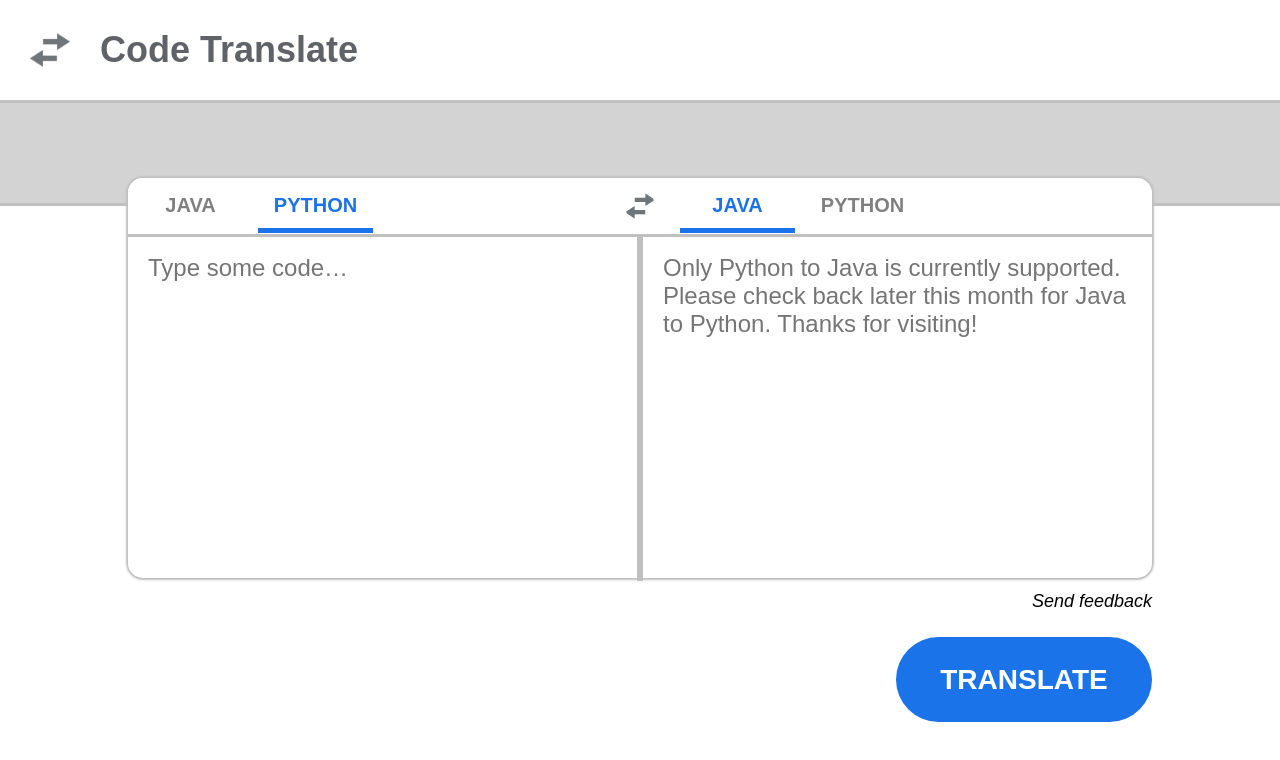
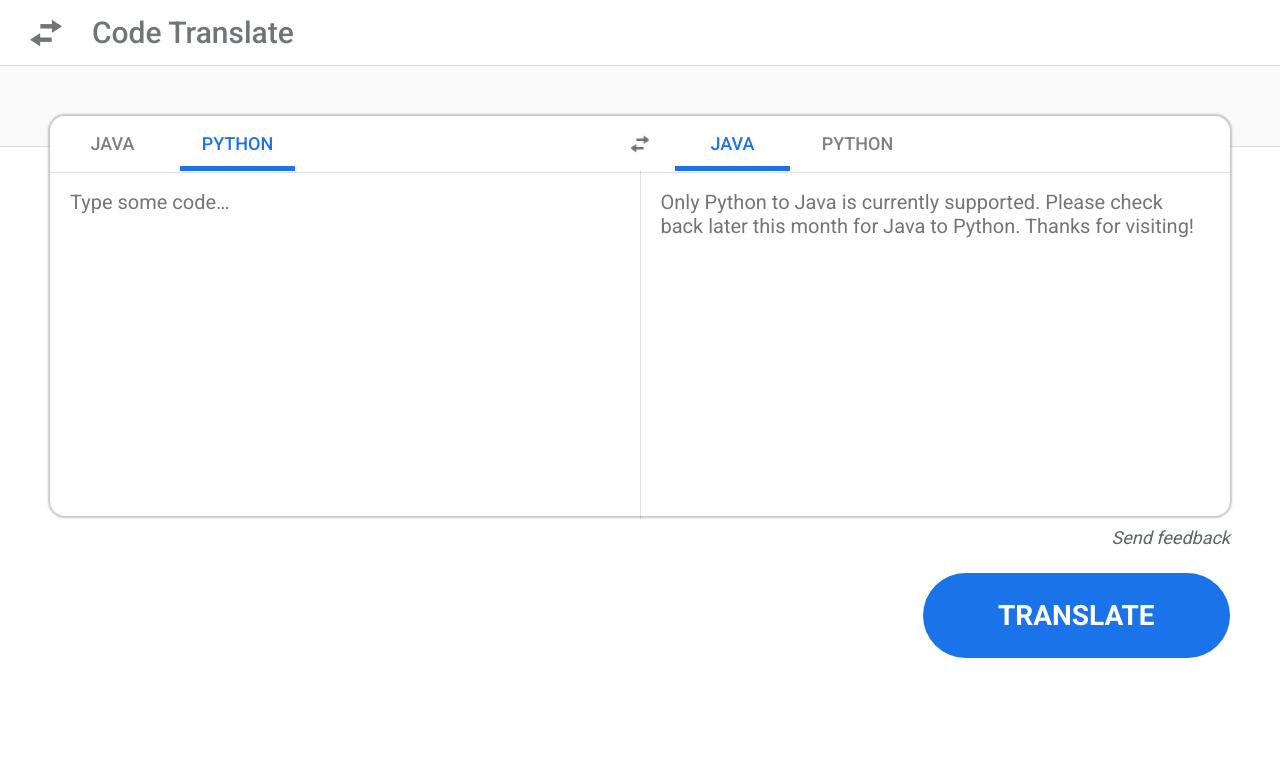
Before and after one commit to KevinH48264/code-translate, a React (Create React App) app: page / in a window 1280 px wide. Shown: the top 760 px of the page. Built offline with nearby package versions, Linux system fonts and the light colour scheme.

Commit message:
Added more styling for desktop

```diff
--- a/package.json
+++ b/package.json
@@ -17,6 +17,7 @@
     "react-simple-code-editor": "^0.11.0",
     "react-transition-group": "^4.4.2",
     "styled-components": "^5.3.0",
+    "typeface-roboto": "^1.1.13",
     "web-vitals": "^1.0.1"
   },
   "scripts": {
--- a/src/App.js
+++ b/src/App.js
@@ -2,6 +2,7 @@ import React, { useEffect } from 'react';
 import { PageView, initGA } from './libs/tracking';
 import Translate from './containers/Translate';
 import { BrowserRouter as Router } from 'react-router-dom'
+import 'typeface-roboto';
 
 const App = () => {
   useEffect(() => {
--- a/src/components/Feedback/styles.js
+++ b/src/components/Feedback/styles.js
@@ -75,13 +75,13 @@ export const FeedbackSubmitButton = styled.p`
 
 // Open Modal BUtton
 export const OpenFeedbackButtonContainer = styled.div`
-    margin-top: 375px;
     display: flex;
     justify-content: center;
+    margin: 370px 50px 0 50px;
 `
 
 export const OpenFeedbackButton = styled.div`
-    width: 80%;
+    width: 100%;
     display: flex;
     justify-content: flex-end;
     align-items: flex-start;
@@ -91,6 +91,7 @@ export const OpenFeedbackText = styled.p`
     cursor: pointer;
     font-weight: normal;
     font-style: italic;
+    color: #5F6368;
     font-size: 18px;
     margin: 0px;
     padding: 0px;
--- a/src/components/Navbar/index.js
+++ b/src/components/Navbar/index.js
@@ -7,7 +7,7 @@ const NavBar = () => (
     <NavbarContainer>
         <NavInner>
         <NavbarImage src={`${process.env.PUBLIC_URL}/translate.png`} alt="Translate Image" />
-        <p style={{ fontSize: '36px ', fontWeight: 'bold', fontFamily: 'sans-serif', color: '#5f6368' }}>Code Translate</p>
+        <p style={{ fontSize: '30px ', fontWeight: '500', color: '#70757A' }}>Code Translate</p>
         </NavInner>
     </NavbarContainer>
 )
--- a/src/components/Navbar/styles.js
+++ b/src/components/Navbar/styles.js
@@ -7,8 +7,9 @@ export const NavbarContainer = styled.div`
     width: 100%;
     justify-content: center;
     align-items: center;
-    height: 100px;
+    height: 65px;
     background-color: white;
+    font-family: Roboto, sans-serif;
 `
 
 export const NavInner = styled.div`
@@ -26,6 +27,6 @@ export const NavInner = styled.div`
 // `
 
 export const NavbarImage = styled.img`
-    height: 2.5rem;
+    height: 2rem;
     padding: 0px 30px 0px 30px;
 `
--- a/src/components/TranslateBox/index.js
+++ b/src/components/TranslateBox/index.js
@@ -20,7 +20,7 @@ const TranslateBox = ({ tFrom, setTFrom, tTo, setTTo, inputCode, setInputCode, o
     return (
         <TranslateBoxContainer>
             <TranslateBoxInner id="translateForm">
-                <TranslateBoxBar style={{ height: '65px', borderBottom: 'solid silver' }}>
+                <TranslateBoxBar style={{ height: '65px', borderBottom: '1px solid rgba(0, 0, 0, 0.12)' }}>
                     <TranslateBoxOptionBox>
                         <TranslateBoxOption type="button" selected={tFrom === "java"} id="java" onClick={e => setTFrom(e.target.id)} style={{ borderRadius: '15px 0px 0px 0px' }}>
                             <TranslateBoxLineHolder />
@@ -49,7 +49,7 @@ const TranslateBox = ({ tFrom, setTFrom, tTo, setTTo, inputCode, setInputCode, o
                 </TranslateBoxBar>
                 <TranslateBoxBar style={{ justifyContent: 'flex-start' }}>  {/* This is for the translate area */}
                     {/* <TranslateBoxFrom onChange={(e) => setInputCode(e.target.value)} style={{alignItems: 'flex-start'}} placeholder="Enter code" /> */}
-                    <TranslateBoxFrom>
+                    <TranslateBoxFrom style={{ borderRight: '1px solid rgba(0, 0, 0, 0.12)' }}>
                         <Editor
                             className="container__editor"
                             placeholder="Type some code…"
@@ -64,8 +64,6 @@ const TranslateBox = ({ tFrom, setTFrom, tTo, setTTo, inputCode, setInputCode, o
                             }}
                         />
                     </TranslateBoxFrom>
-
-                    <TranslateBoxDivider />
                     <TranslateBoxTo>
                         <Editor
                             className="container__editor"
--- a/src/components/TranslateBox/styles.js
+++ b/src/components/TranslateBox/styles.js
@@ -4,26 +4,27 @@ import styled from 'styled-components'
 export const TranslateBoxContainer = styled.div`
     display: flex;
     width: 100%;
-    height: 100px;
+    height: 80px;
     justify-content: center;
     align-items: flex-start;
-    background-color: lightgrey;
-    border-top: solid silver;
-    border-bottom: solid silver;
+    background-color: rgba(248, 248, 248, 0.87);
+    border-top: 1px solid rgba(0, 0, 0, 0.12);
+    border-bottom: 1px solid rgba(0, 0, 0, 0.12);
+    font-family: Roboto, sans-serif;
 `
 
 // Actually the translate box
 export const TranslateBoxInner = styled.form`
     display: flex;
-    width: 80%;
+    width: 100%;
     height: 400px;
     justify-content: flex-start;
     align-items: center;
-    margin-top: 75px;
     flex-direction: column;
     background-color: white;
     border-radius: 15px;
-    box-shadow: 0 0 2px 2px silver;
+    box-shadow: 0 0 2px 2px rgba(0,0,0,0.22);
+    margin: 50px 50px 0 50px;
 `
 
 export const TranslateBoxBar = styled.div`
@@ -40,12 +41,13 @@ export const TranslateBoxFrom = styled.div`
     height: 90%;
     justify-content: flex-start;
     align-items: flex-start;
-    margin: 20px;
-    font-size: 24px;
+    padding: 20px;
+    margin: 0px;
+    font-size: 20px;
     font-weight: normal;
     color: black;
     border: 0;
-    font-family: sans-serif;
+    font-family: Roboto, sans-serif;
     resize: none;
     outline: 0;
     :focus {
@@ -59,11 +61,11 @@ export const TranslateBoxTo = styled.div`
     height: 90%;
     justify-content: flex-start;
     align-items: flex-start;
-    margin: 20px;
-    font-size: 24px;
+    padding: 20px;
+    font-size: 20px;
     font-weight: normal;
     color: black;
-    padding: 0px;
+    margin: 0px;
     border: none;
 `
 
@@ -83,8 +85,8 @@ export const TranslateBoxOptionBox = styled.div`
 `
 
 export const TranslateBoxImage = styled.img`
-    height: 30px;
-    width: 30px;
+    height: 20px;
+    width: 20px;
     padding: 10px;
     border-radius: 90px;
     cursor: pointer;
@@ -101,13 +103,14 @@ export const TranslateBoxOption = styled.button`
     justify-content: space-between;
     align-items: center;
     border: none;
-    font-size: 20px;
-    font-weight: bold;
+    font-size: 18px;
+    font-weight: 500;
     background-color: white;
     cursor: pointer;
     color: ${props => (props.selected ? '#1A73E8' : 'grey')};
     flex-direction: column;
     text-transform: uppercase;
+    font-family: Roboto, sans-serif;
     :hover{
         background-color: #E7E7E7;
     }
--- a/src/components/TranslateButton/styles.js
+++ b/src/components/TranslateButton/styles.js
@@ -14,13 +14,14 @@ export const TranslateButtonContainer = styled.div`
 // Actually the translate box
 export const TranslateButtonInner = styled.form`
     display: flex;
-    width: 80%;
+    width: 100%;
     height: 85px;
     justify-content: flex-end;
     align-items: center;
     flex-direction: row;
     background-color: white;
     border-radius: 15px;
+    margin-right: 50px;
 `
 
 export const TranslateButtonObject = styled.div`
--- a/src/containers/Translate/index.js
+++ b/src/containers/Translate/index.js
@@ -21,7 +21,7 @@ const Translate = () => {
     const [outputCode, setOutputCode] = useState('')
 
     return (
-        <Font style={{fontFamily: 'sans-serif', fontWeight: 'bold', color: 'black' }}>
+        <Font style={{ fontWeight: 'bold', color: 'black' }}>
             <BrowserView>
                 <NavBar />
                 <TranslateBox tFrom={tFrom} setTFrom={setTFrom} tTo={tTo} setTTo={setTTo} inputCode={inputCode} setInputCode={setInputCode} outputCode={outputCode} setOutputCode={setOutputCode}/>
--- a/src/containers/styles.js
+++ b/src/containers/styles.js
@@ -4,7 +4,7 @@ import styled from 'styled-components'
 export const Font = styled.div`
      /* @import url('//fonts.googleapis.com/css?family=Montserrat:light');   */
      /* font-family: 'Montserrat', sans-serif; */
-     font-family: 'sans-serif';
+     font-family: 'Roboto', 'sans-serif';
      font-weight: 'bold';
      white-space: pre-wrap; // allow for \n and \t to work, or break spaces
      display: flex;
```
Also changed, not shown: 1 other file (tests, documents, lock files or other folders).
